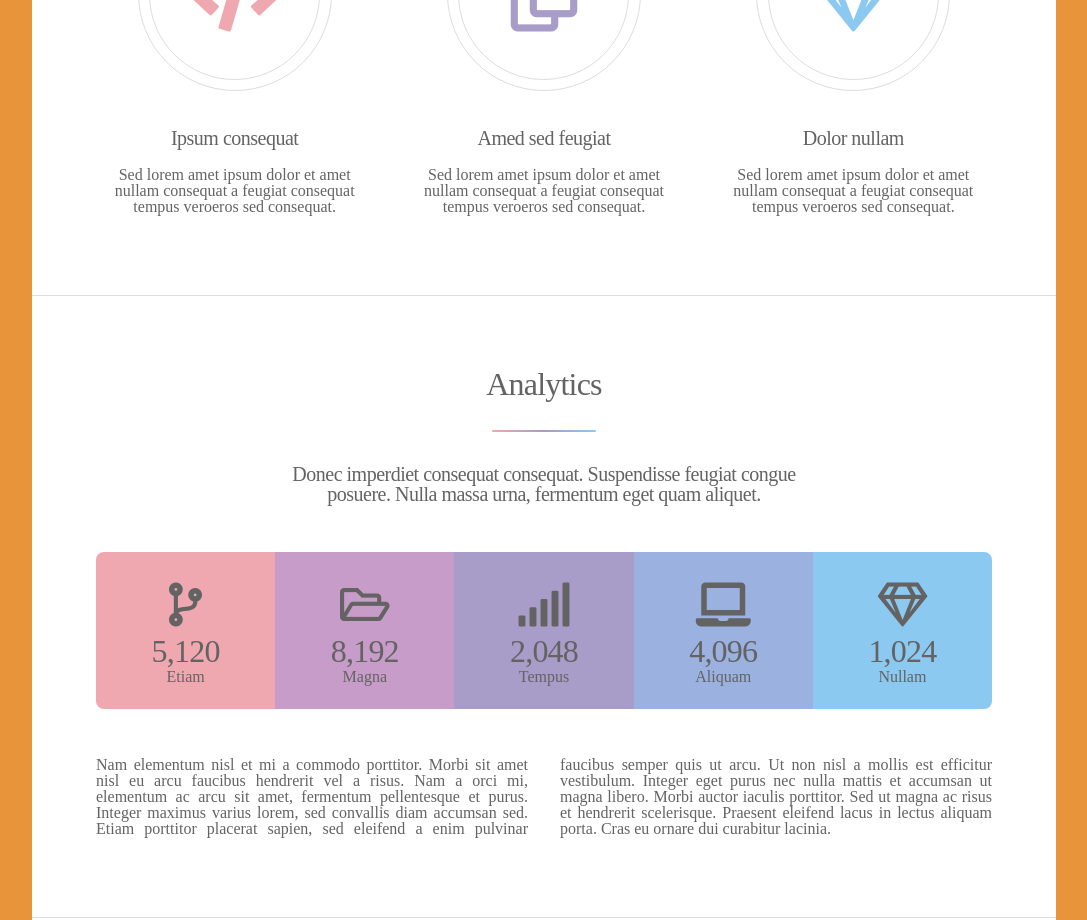
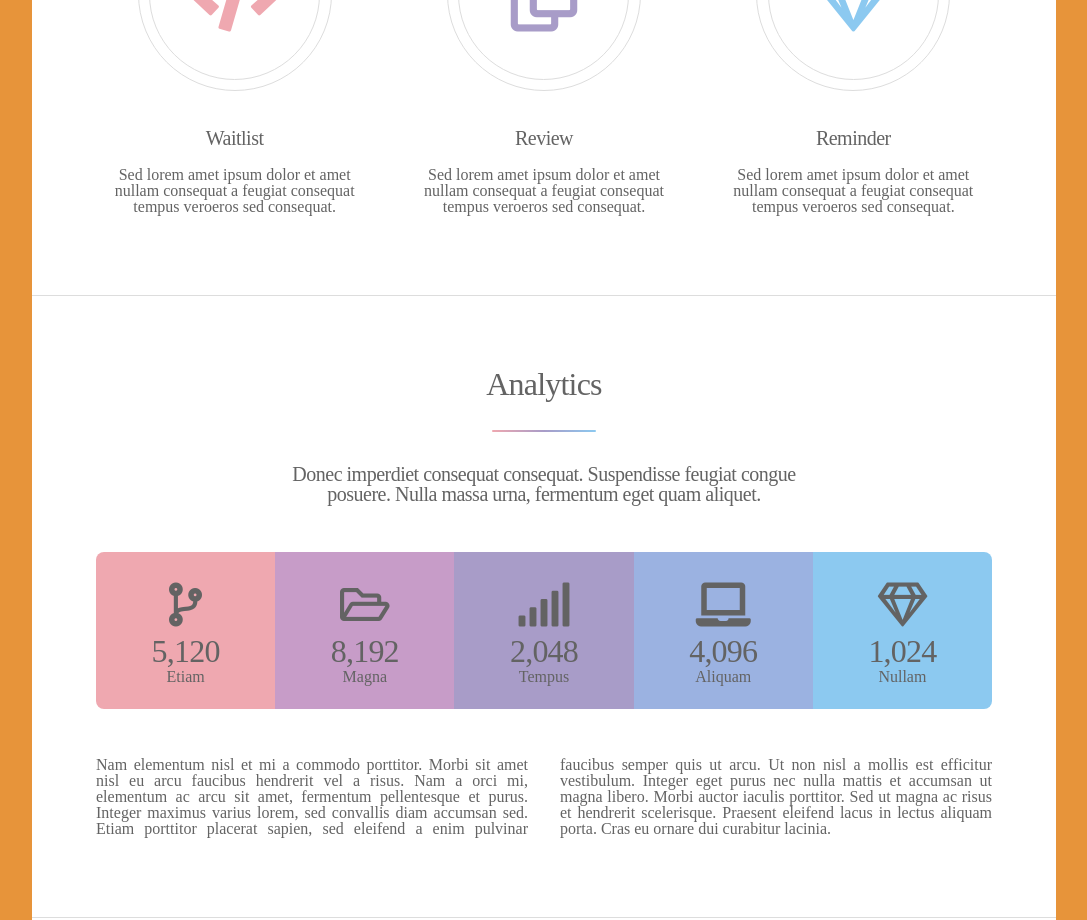
Before and after one commit to Ayoitsjason/Coursera_React, a React (Create React App) app in the folder confusion/: page / in a window 1280 px wide. Shown: the part 1280-2200 px from the top of the page, without its empty margins (96-1183 px from the left). Built offline with nearby package versions, Linux system fonts and the light colour scheme.

Commit message:
Made changes to text on splash page

```diff
--- a/confusion/src/components/splash/SplashComponent.js
+++ b/confusion/src/components/splash/SplashComponent.js
@@ -62,7 +62,7 @@ const SplashComponent = () => {
             <ul className="features">
               <li>
                 <span className="icon solid major style1 fa-code"></span>
-                <h3>Ipsum consequat</h3>
+                <h3>Waitlist</h3>
                 <p>
                   Sed lorem amet ipsum dolor et amet nullam consequat a feugiat
                   consequat tempus veroeros sed consequat.
@@ -70,7 +70,7 @@ const SplashComponent = () => {
               </li>
               <li>
                 <span className="icon major style3 fa-copy"></span>
-                <h3>Amed sed feugiat</h3>
+                <h3>Review</h3>
                 <p>
                   Sed lorem amet ipsum dolor et amet nullam consequat a feugiat
                   consequat tempus veroeros sed consequat.
@@ -78,7 +78,7 @@ const SplashComponent = () => {
               </li>
               <li>
                 <span className="icon major style5 fa-gem"></span>
-                <h3>Dolor nullam</h3>
+                <h3>Reminder</h3>
                 <p>
                   Sed lorem amet ipsum dolor et amet nullam consequat a feugiat
                   consequat tempus veroeros sed consequat.
```
